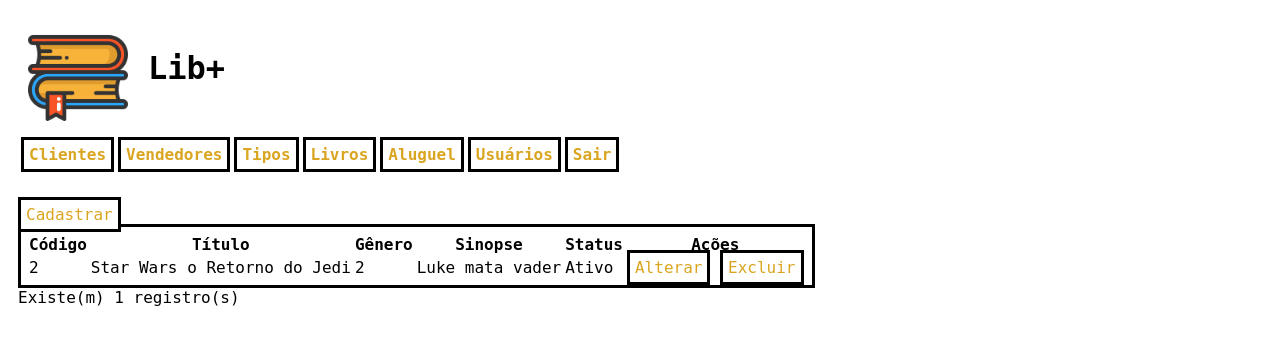
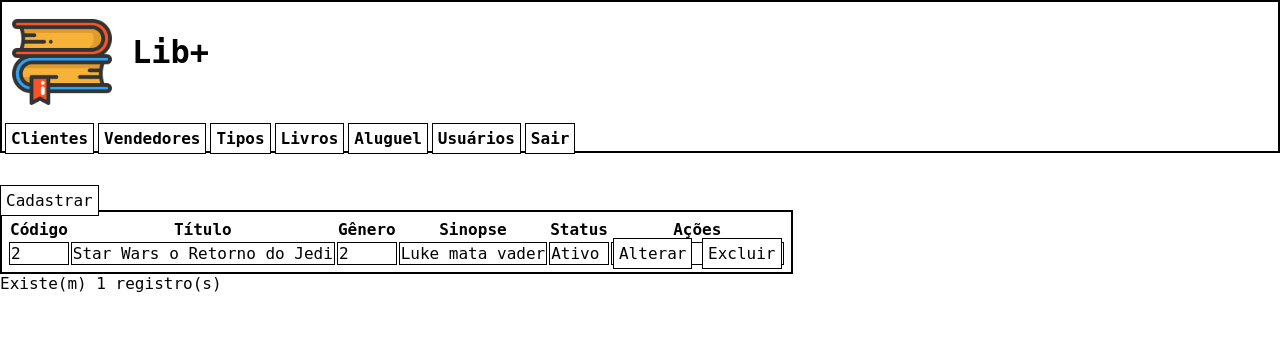
Before and after one commit to Library-Plus/Projeto-Biblioteca, a PHP site: page /listar_livros.php in a window 1280 px wide. Shown: the top 345 px of the page. Run offline with PHP 8.4, Linux system fonts and the light colour scheme; data comes from the database, SQL or seed files in the repository; lists and menus that the app fills with data are empty.

Commit message:
Mudancas no header da página, não finalizado

```diff
--- a/css/style.css
+++ b/css/style.css
@@ -1,14 +1,14 @@
 body{
-  padding: 10px;
   background: white;
   font-family: 'Source Code Pro', monospace;
   font-style: normal;
   font-size: 16px;
+  margin: 0px;
 }
 .form-login{
   border: 2px #2ba5f7 solid;
   border-radius: 10%;
-  margin: 0px 500px 0px 500px;
+  margin: 20px 500px 0px 500px;
 }
 .form-login.has-error{
   border: 2px red solid;
@@ -58,10 +58,10 @@ label{
 }
 /*MENU.PHP*/
 a{
-  color: goldenrod;
+  color: black;
   padding: 5px;
   background-color: white;
-  border: 3px black solid;
+  border: 1px black solid;
   text-decoration: none;
 }
 a:hover{
@@ -73,9 +73,16 @@ a:hover{
 }
 .tabela{
   padding: 5px;
-  border: 3px black solid;
+  border: 2px black solid;
 }
 .formulario{
   padding: 0% 0% 0% 26%;
   margin-bottom: 30px;
 }
+td{
+  border: 1px black solid;
+}
+header{
+  background-color: white;
+  border: 2px black solid;
+}
--- a/menu.php
+++ b/menu.php
@@ -1,3 +1,4 @@
+<link rel="stylesheet" type="text/css" href="css/style.css" media="screen">
 <body>
     <header>
         <div class="cabecalho">
@@ -7,9 +8,6 @@
 		    <h1>  Lib+ </h1>
 	    </div>
 	    <div class="quebra"> </div>
-</header>
-<link rel="stylesheet" type="text/css" href="css/style.css" media="screen">
-</body>
         <div class="menu">
             <table>
                 <thead>
@@ -25,4 +23,6 @@
                 </thead>
             </table>
         </div>
+    </header>
+</body>
 <br><br>
```
Lines whose indentation alone changed are shown as unchanged.
